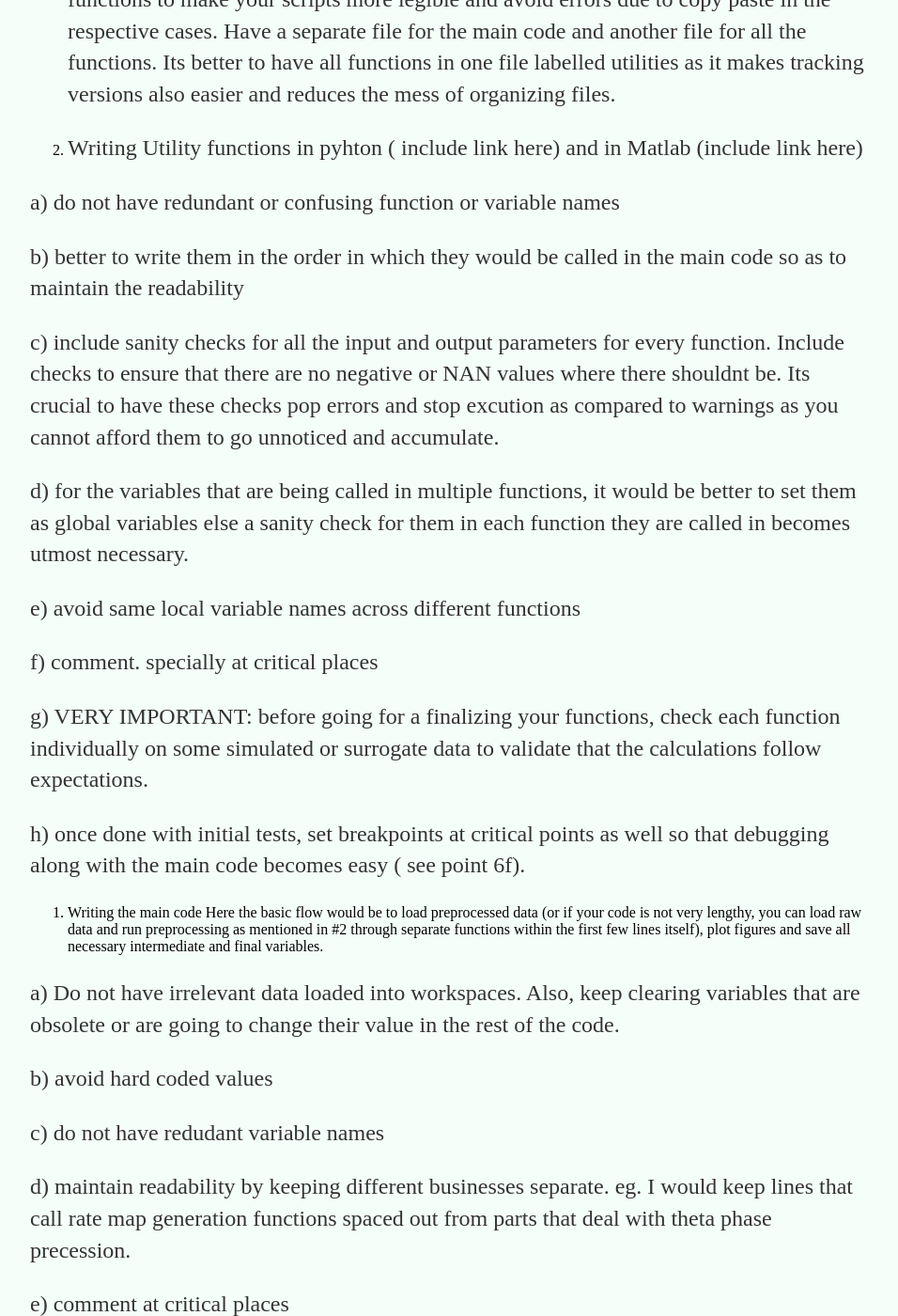
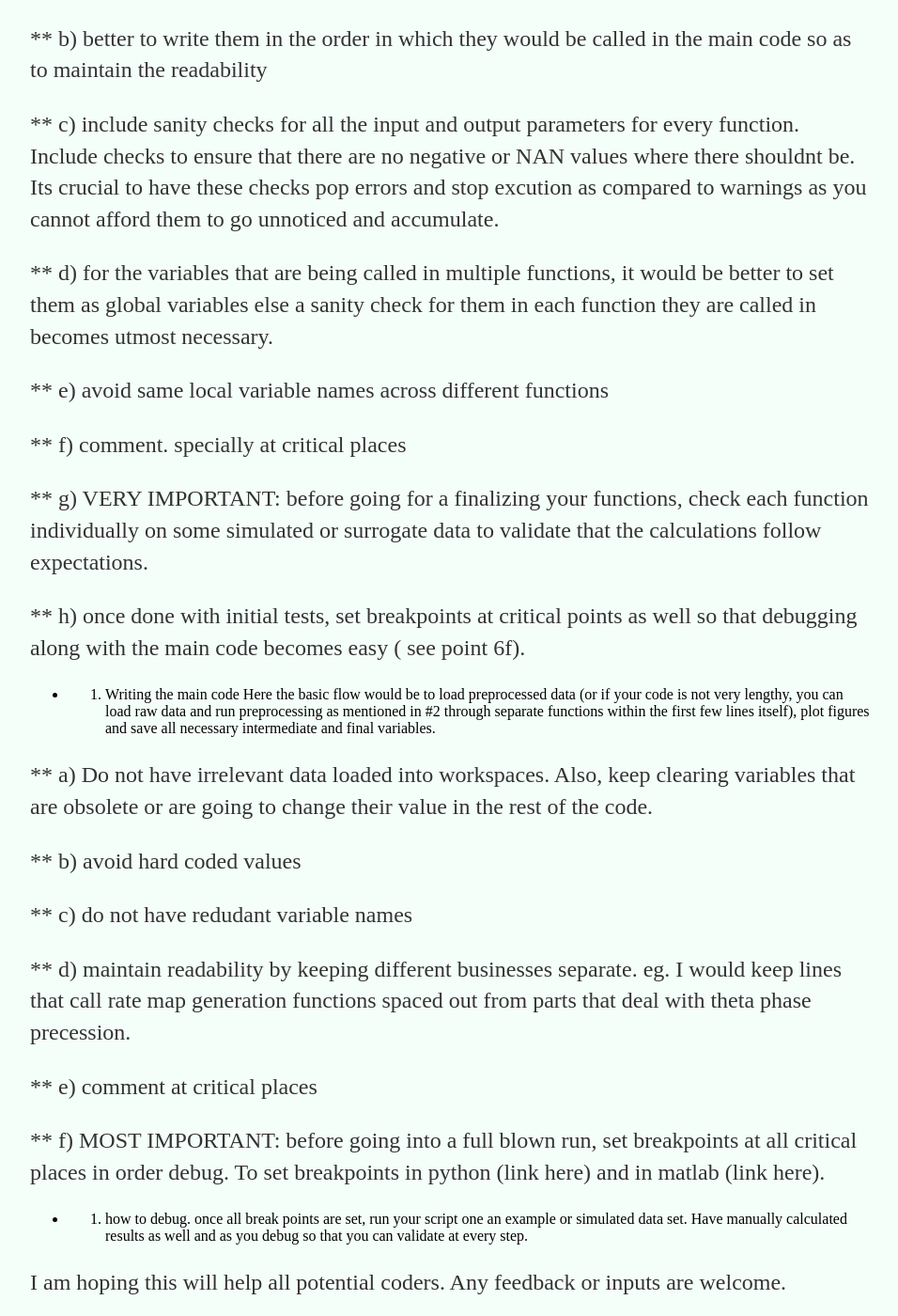
Before and after one commit to AdiBish/adibish.github.io, a Jekyll site: the page built from _posts/2020-09-09-Neat Coding Practices to minimize errors.md, in a window 1280 px wide and 1400 px high, scrolled down 840 px. Shown: the whole window at 94% size, without its empty margins (160-1116 px from the left). Built offline with Jekyll 4.4.1, drawn with Linux system fonts in a browser that asks for light colours; our own code applies the rules of GitHub Pages for plain Markdown files; comment, search, counter and statistics services are not loaded; some of the changed lines change nothing that is shown; some of the changed text lies outside the part shown.

Commit message:
Update 2020-09-09-Neat Coding Practices to minimize errors.md

```diff
--- a/_posts/2020-09-09-Neat Coding Practices to minimize errors.md
+++ b/_posts/2020-09-09-Neat Coding Practices to minimize errors.md
@@ -1,54 +1,54 @@
 ### PAGE UNDER CONSTRUCTION
-## Neat Coding Practices to minimize errors
+
 
 I will be using analysis of experimental data that I do routinely as an example.
 
 Where to start:
 Assuming that you have collected some interesting data and want to see if there are particular trends in your data.
-1. Identify the type of raw data that you need to work upon and identify its structure: For neural data, do you need spike data, local field potentials, calcium imaging. Are there any behavioural data to correlate: video frames for position, TTL timestamps for various events etc.
-2. Prepare the raw data: check if any preprocessing would be required e.g. spike data needs to be sorted into various session types or the gains of local field potentials need to be matched across channels and animals.
+* 1. Identify the type of raw data that you need to work upon and identify its structure: For neural data, do you need spike data, local field potentials, calcium imaging. Are there any behavioural data to correlate: video frames for position, TTL timestamps for various events etc.
+* 2. Prepare the raw data: check if any preprocessing would be required e.g. spike data needs to be sorted into various session types or the gains of local field potentials need to be matched across channels and animals.
 All these are crucial in order to ensure that the data set you are setting with in the first place is correct.
-3. Pen and paper for psuedoalgorithm: sketch out the outline of the calculations that would be needed and the basic algorithm before setting out on writing the final code.
+* 3. Pen and paper for psuedoalgorithm: sketch out the outline of the calculations that would be needed and the basic algorithm before setting out on writing the final code.
 
 Neat writing to minimize errors and increase readability:
 
-4. Modular approach, Create Functions: Most of the times, you would have to do very different calculations within the same algorithm. Also, many calculations might have to be repeated at various steps. In such cases, its better to put these calculations in separate functions to make your scripts more legible and avoid errors due to copy paste in the respective cases. Have a separate file for the main code and another file for all the functions. Its better to have all functions in one file labelled utilities as it makes tracking versions also easier and reduces the mess of organizing files.
+* 4. Modular approach, Create Functions: Most of the times, you would have to do very different calculations within the same algorithm. Also, many calculations might have to be repeated at various steps. In such cases, its better to put these calculations in separate functions to make your scripts more legible and avoid errors due to copy paste in the respective cases. Have a separate file for the main code and another file for all the functions. Its better to have all functions in one file labelled utilities as it makes tracking versions also easier and reduces the mess of organizing files.
 
-5. Writing Utility functions in pyhton ( include link here) and in Matlab (include link here)
+* 5. Writing Utility functions in pyhton ( include link here) and in Matlab (include link here)
 
-  a) do  not have redundant or confusing function or variable names
+** a) do  not have redundant or confusing function or variable names
 
-  b) better to write them in the order in which they would be called in the main code so as to maintain the readability
+** b) better to write them in the order in which they would be called in the main code so as to maintain the readability
 
-  c) include sanity checks for all the input and output parameters for every function. Include checks to ensure that there are no negative or NAN values where there shouldnt be.
+** c) include sanity checks for all the input and output parameters for every function. Include checks to ensure that there are no negative or NAN values where there shouldnt be.
   Its crucial to have these checks pop errors and stop excution as compared to warnings as you cannot afford them to go unnoticed and accumulate.
 
-  d) for the variables that are being called in multiple functions, it would be better to set them as global variables else a sanity check for them in each function they are   called in becomes utmost necessary.
+** d) for the variables that are being called in multiple functions, it would be better to set them as global variables else a sanity check for them in each function they are   called in becomes utmost necessary.
 
-  e) avoid same local variable names across different functions
+** e) avoid same local variable names across different functions
 
-  f) comment. specially at critical places
+** f) comment. specially at critical places
 
-  g) VERY IMPORTANT: before going for a finalizing your functions, check each function individually on some simulated or surrogate data to validate that the calculations follow expectations.
+** g) VERY IMPORTANT: before going for a finalizing your functions, check each function individually on some simulated or surrogate data to validate that the calculations follow expectations.
 
-  h) once done with initial tests, set breakpoints at critical points as well so that debugging along with the main code becomes easy ( see point 6f).
+** h) once done with initial tests, set breakpoints at critical points as well so that debugging along with the main code becomes easy ( see point 6f).
 
-6. Writing the main code
+* 6. Writing the main code
 Here the basic flow would be to load preprocessed data (or if your code is not very lengthy, you can load raw data and run preprocessing as mentioned in #2 through separate functions within the first few lines itself), plot figures and save all necessary intermediate and final variables.
 
-  a) Do not have irrelevant data loaded into workspaces. Also, keep clearing variables that are obsolete or are going to change their value in the rest of the code.
+** a) Do not have irrelevant data loaded into workspaces. Also, keep clearing variables that are obsolete or are going to change their value in the rest of the code.
 
-  b) avoid hard coded values
+** b) avoid hard coded values
 
-  c) do not have redudant variable names
+** c) do not have redudant variable names
 
-  d) maintain readability by keeping different businesses separate. eg. I would keep lines that call rate map generation functions spaced out from parts that deal with theta phase precession.
+** d) maintain readability by keeping different businesses separate. eg. I would keep lines that call rate map generation functions spaced out from parts that deal with theta phase precession.
 
-  e) comment at critical places
+** e) comment at critical places
 
-  f) MOST IMPORTANT: before going into a full blown run, set breakpoints at all critical places in order debug. To set breakpoints in python (link here) and in matlab (link here).
+** f) MOST IMPORTANT: before going into a full blown run, set breakpoints at all critical places in order debug. To set breakpoints in python (link here) and in matlab (link here).
 
-7. how to debug.
+* 7. how to debug.
 once all break points are set, run your script one an example or simulated data set. Have manually calculated results as well and as you debug so that you can validate at every step.
 
 I am hoping this will help all potential coders. Any feedback or inputs are welcome.
```
